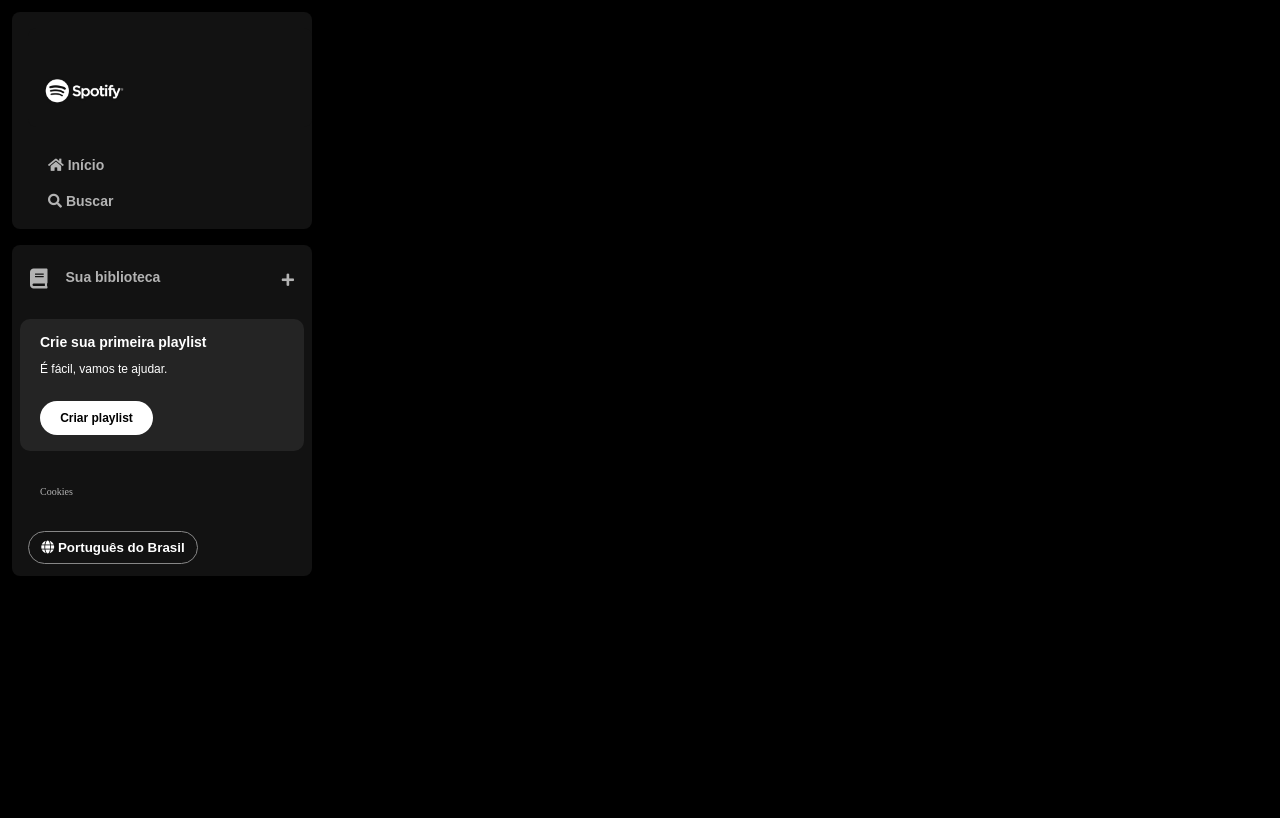
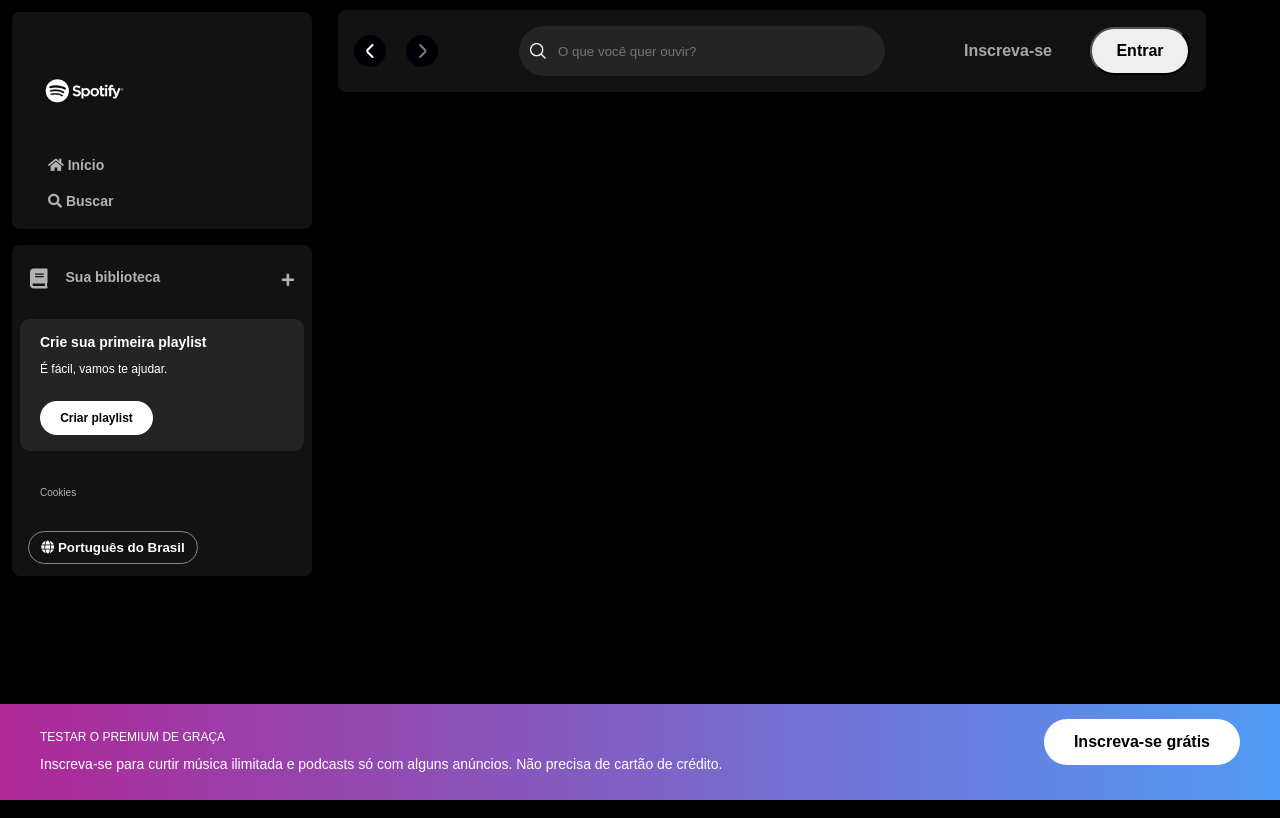
Before and after one commit to vitorhbf/FrontEnd-Alura-Spotify, a plain HTML site: page index.html in a window 1280 px wide. Drawn offline with Linux system fonts and the light colour scheme; files that its build step writes are made by us from their sources.

Commit message:
Ajustado o footer, barra de pesquisa e outros

```diff
--- a/index.html
+++ b/index.html
@@ -6,7 +6,9 @@
   <meta name="viewport" content="width=device-width, initial-scale=1.0">
   <title>Spotify Imersão</title>
   <link rel="stylesheet" href="reset.css">
-    <link rel="stylesheet" href="style.css">
+  <link rel="stylesheet" href="./src/styles/vars.css">
+  <link rel="stylesheet" href="./src/styles/sidebar-footer.css">
+  <link rel="stylesheet" href="./src/styles/main-content.css">
   <link rel="stylesheet" href="https://use.fontawesome.com/releases/v5.15.4/css/solid.css"
     integrity="sha384-Tv5i09RULyHKMwX0E8wJUqSOaXlyu3SQxORObAI08iUwIalMmN5L6AvlPX2LMoSE" crossorigin="anonymous" />
   <link rel="stylesheet" href="https://use.fontawesome.com/releases/v5.15.4/css/fontawesome.css"
@@ -18,7 +20,7 @@
     <nav class="sidebar__navigation">
       <div class="logo">
         <a href="">
-            <img src="./assets/icons/logo-spotify.png" alt="Logo" />
+          <img src="./src/assets/icons/logo-spotify.png" alt="Logo" />
         </a>
       </div>
       <ul>
@@ -68,6 +70,45 @@
       </div>
     </div>
   </div>
+
+  <main>
+    <div class="main-container">
+      <nav class="header__navigation">
+        <div class="navigation">
+          <button class="arrow-left">
+            <img src="./src/assets/icons/small-left.png" alt="Seta esquerda">
+          </button>
+          <button class="arrow-right">
+            <img src="./src/assets/icons/small-right.png" alt="Seta direita">
+          </button>
+        </div>
+          <div class="header__search">
+            <img src="./src/assets/icons/search.png" alt="">
+            <input id="search-input" type="text" maxlength="800" placeholder="O que você quer ouvir?" />
+          </div>
+
+          <div class="header__login">
+            <button class="subscribe">Inscreva-se</button>
+            <button class="login">Entrar</button>
+          </div>
+
+
+      </nav>
+    </div>
+  </main>
+
+  <footer class="disclaimer-premium">
+    <div class="text">
+      <p class="disclaimer-premium__title">Testar o Premium de graça</p>
+      <p class="disclaimer-premium__subtitle">
+        Inscreva-se para curtir música ilimitada e podcasts só com alguns
+        anúncios. Não precisa de cartão de crédito.
+      </p>
+    </div>
+    <div class="button">
+      <button type="button">Inscreva-se grátis</button>
+    </div>
+  </footer>
 </body>
 
 </html>
--- /dev/null
+++ b/src/styles/main-content.css
@@ -0,0 +1,92 @@
+/* HEADER */
+
+.main-container {
+    max-width: 80vw;
+    height: 100vh;
+    margin-left: 320px;
+    margin-right: 56px;
+}
+
+.header__navigation {
+    display: flex;
+    justify-content: space-between;
+    align-items: center;
+    padding: 16px;
+    margin: 10px;
+    border-radius: 8px;
+    background-color: #121212;
+}
+
+.header__navigation .navigation{
+    display: flex;
+    justify-content: space-around;
+    align-items: center;
+}
+
+.header__navigation .navigation .arrow-left{
+    margin-right: 1.25rem;
+}
+
+.arrow-left, .arrow-right{
+    display: flex;
+    align-items: center;
+    justify-content: center;
+    width: 32px;
+    height: 32px;
+    background: var(--bg-icon);
+    background-color: var(--bg-arrow-color);
+    border-radius: 50%;
+    border: none;
+    cursor: pointer;
+}
+
+.header__login{
+    display: flex;
+    align-items: center;
+}
+
+.header__search{
+    display: flex;
+    align-items: center;
+    width: 364px;
+    height: 48px;
+    margin-left: 8px;
+    background-color: #242424;
+    border-radius: 500px;
+    border: 1px solid transparent;
+}
+
+.header__search img{
+    width: 16px;
+    height: 16px;
+    margin-left: 10px;
+}
+
+.header__search input{
+    background: transparent;
+    border: none;
+    padding: 0px 100px 0px 12px;
+    color: #fff;
+    text-overflow: ellipsis;
+    overflow: hidden;
+    white-space: nowrap;
+    outline: none;
+}
+
+.header__login .subscribe{
+    color: #a7a7a7;
+    font-size: 16px;
+    font-weight: 700;
+    background-color: transparent;
+    margin-right: 32px;
+    border: none;
+}
+
+.header__login .login{
+    width: 100px;
+    height: 48px;
+    color: #000;
+    font-size: 16px;
+    font-weight: 700;
+    border-radius: 40px;
+}
--- a/style.css
+++ b/src/styles/sidebar-footer.css
@@ -1,5 +1,6 @@
 body {
     background-color: black;
+    font-family: var(--font-dm-sans);
 }
 
 h1 {
@@ -35,6 +36,7 @@ h1 {
 .sidebar nav ul{
     margin-top: 20px;
     padding: 0 20px 10px 20px;
+    list-style: none;
 }
 
 .sidebar ul li {
@@ -46,7 +48,6 @@ h1 {
     text-decoration: none;
     font-weight: 600;
     font-size: 14px;
-    font-family: "DM Sans", sans-serif;
 }
 
 .library{
@@ -75,7 +76,6 @@ justify-content: space-between;
     border: 0px;
     font-size: 14px;
     font-weight: 700;
-    font-family: "DM Sans", sans-serif;
     text-align: center;
     text-decoration: none;
     text-transform: none;
@@ -114,7 +114,6 @@ justify-content: space-between;
 .section-playlist__content .text{
     padding-bottom: 14px;
     color: #fff;
-    font-family: "DM Sans", sans-serif;
 }
 
 .section-playlist__content .title{
@@ -134,7 +133,6 @@ justify-content: space-between;
     border-radius: 20px;
     font-size: 12px;
     font-weight: 700;
-    font-family: "DM Sans", sans-serif;
     text-decoration: none;
     text-transform: none;
     padding: 10px;
@@ -170,3 +168,46 @@ justify-content: space-between;
     padding: 8px;
     border-radius: 20px;
 }
+
+.disclaimer-premium {
+    position: fixed;
+    bottom: 0;
+    left: 0;
+    right: 0;
+    background: linear-gradient(to right, #ae2896, #509bf5);
+    padding: 15px 40px;
+    display: flex;
+    justify-content: space-between;
+}
+.disclaimer-premium .text {
+   flex-shrink: 0;
+}
+.disclaimer-premium .disclaimer-premium__title {
+    color: #ffffff;
+    text-transform: uppercase;
+    font-weight: 400;
+    font-size: 12px;
+    margin-bottom: 10px;
+}
+
+.disclaimer-premium .disclaimer-premium__subtitle {
+    color: #ffffff;
+    font-size: 14px;
+    font-weight: 500;
+}
+
+.disclaimer-premium button {
+    background-color: #ffffff;
+    color: #000000;
+    font-size: 16px;
+    font-weight: bold;
+    padding: 14px 30px;
+    border: 0px;
+    border-radius: 40px;
+    cursor: pointer;
+    flex-shrink: 0;
+}
+
+#artistList {
+    display: none;
+}
--- /dev/null
+++ b/src/styles/vars.css
@@ -0,0 +1,9 @@
+:root{
+    /* FONT*/
+    --font-dm-sans: "DM sans", sans-serif;
+
+/* COLORS*/
+
+    --bg-icon: #131313;
+    --bg-arrow-color: rgba(0,0,07);
+}
```
Also changed, not shown: src/assets/icons/favicon.png (added), src/assets/icons/logo-spotify.png (renamed from assets/icons/logo-spotify.png), src/assets/icons/search.png (added), src/assets/icons/small-left.png (added), src/assets/icons/small-right.png (added), src/styles/reset.css (renamed from reset.css). Lines whose indentation alone changed are shown as unchanged.
